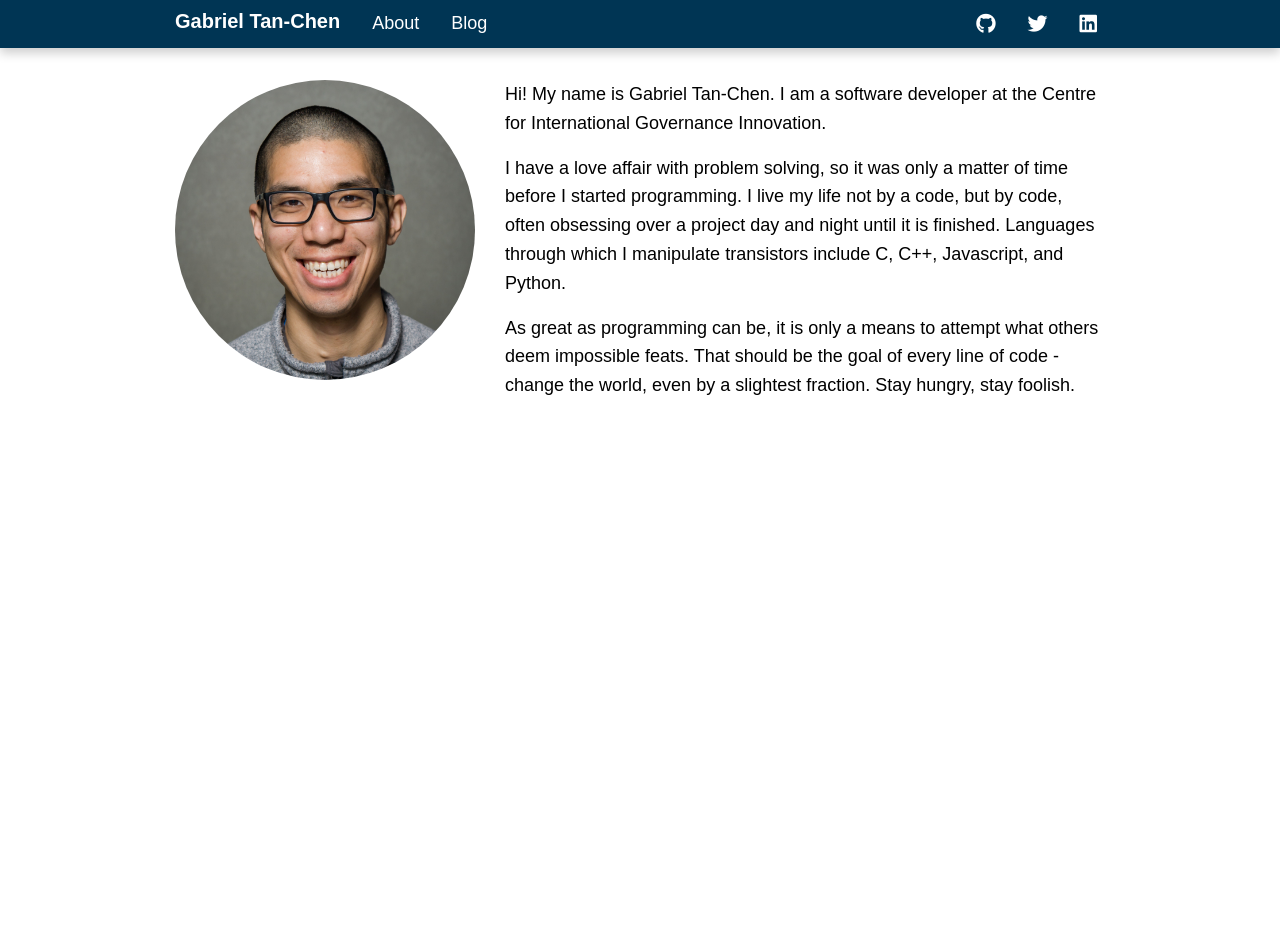
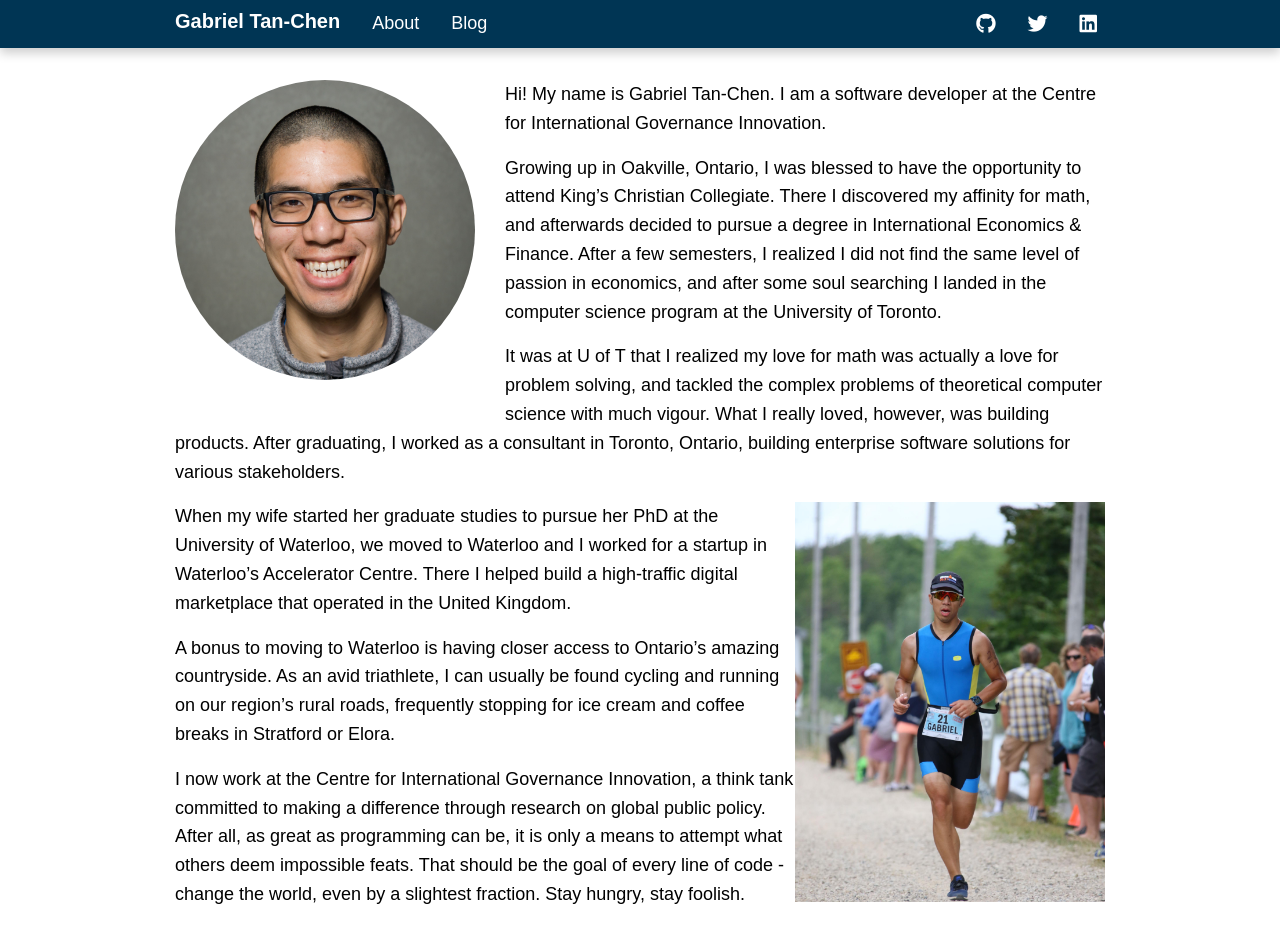
Before and after one commit to gabrieltanchen/gabrieltanchen.github.io, a Jekyll site: the page built from about.md, in a window 1280 px wide. Built offline with Jekyll 4.4.1, drawn with Linux system fonts in a browser that asks for light colours; nearby versions of some CDN libraries; some web fonts are replaced; before the commit the page ends 900 px from its top, so only the background shows below that.

Commit message:
about page

```diff
--- a/_sass/_about.scss
+++ b/_sass/_about.scss
@@ -12,3 +12,11 @@
     border-radius: 50%;
   }
 }
+
+.triathlon-photo {
+  max-height: 400px;
+
+  @media screen and (min-width: 40em) {
+    float: right;
+  }
+}
--- a/about.md
+++ b/about.md
@@ -6,6 +6,14 @@ permalink: /about/
 
 Hi! My name is Gabriel Tan-Chen. I am a software developer at the Centre for International Governance Innovation.
 
-I have a love affair with problem solving, so it was only a matter of time before I started programming. I live my life not by a code, but by code, often obsessing over a project day and night until it is finished. Languages through which I manipulate transistors include C, C++, Javascript, and Python.
+Growing up in Oakville, Ontario, I was blessed to have the opportunity to attend King's Christian Collegiate. There I discovered my affinity for math, and afterwards decided to pursue a degree in International Economics & Finance. After a few semesters, I realized I did not find the same level of passion in economics, and after some soul searching I landed in the computer science program at the University of Toronto.
 
-As great as programming can be, it is only a means to attempt what others deem impossible feats. That should be the goal of every line of code - change the world, even by a slightest fraction. Stay hungry, stay foolish.
+It was at U of T that I realized my love for math was actually a love for problem solving, and tackled the complex problems of theoretical computer science with much vigour. What I really loved, however, was building products. After graduating, I worked as a consultant in Toronto, Ontario, building enterprise software solutions for various stakeholders.
+
+![Belwood Triathlon](/assets/images/about/belwood.jpg){: .triathlon-photo }
+
+When my wife started her graduate studies to pursue her PhD at the University of Waterloo, we moved to Waterloo and I worked for a startup in Waterloo's Accelerator Centre. There I helped build a high-traffic digital marketplace that operated in the United Kingdom.
+
+A bonus to moving to Waterloo is having closer access to Ontario's amazing countryside. As an avid triathlete, I can usually be found cycling and running on our region's rural roads, frequently stopping for ice cream and coffee breaks in Stratford or Elora.
+
+I now work at the Centre for International Governance Innovation, a think tank committed to making a difference through research on global public policy. After all, as great as programming can be, it is only a means to attempt what others deem impossible feats. That should be the goal of every line of code - change the world, even by a slightest fraction. Stay hungry, stay foolish.
```
Also changed, not shown: assets/images/about/belwood.jpg (added).
